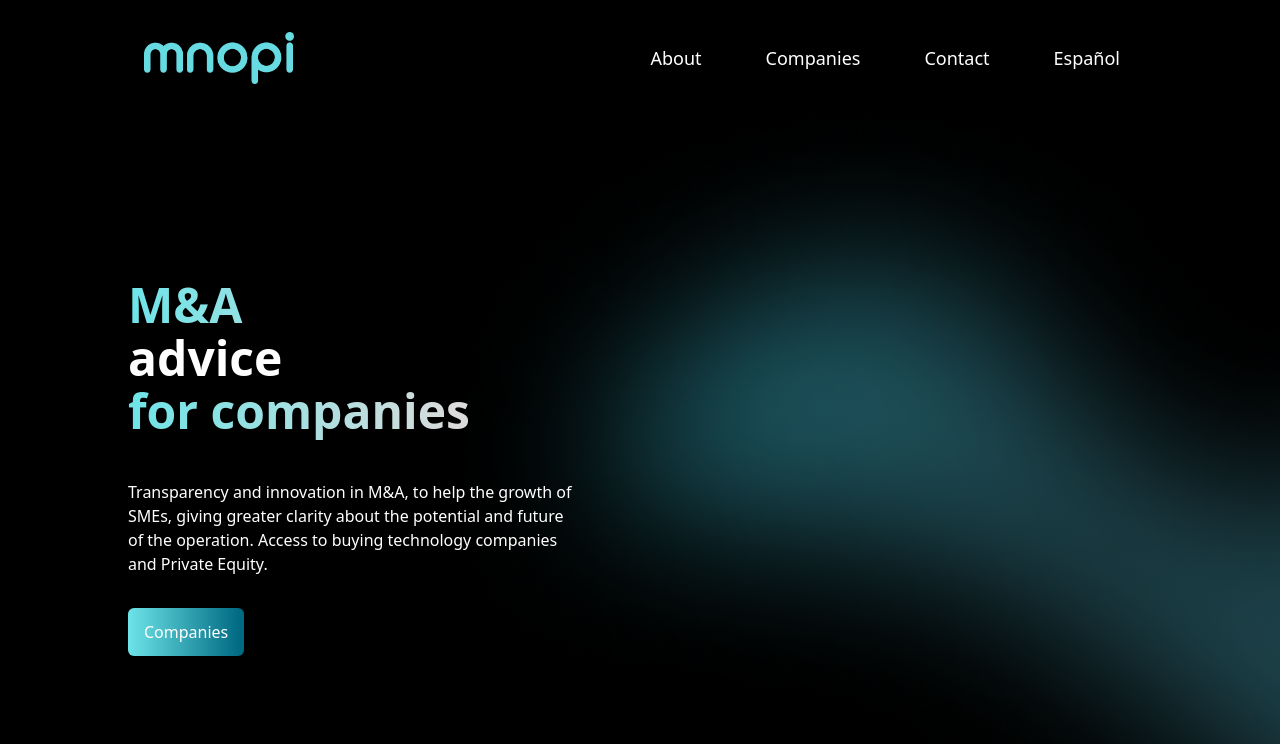
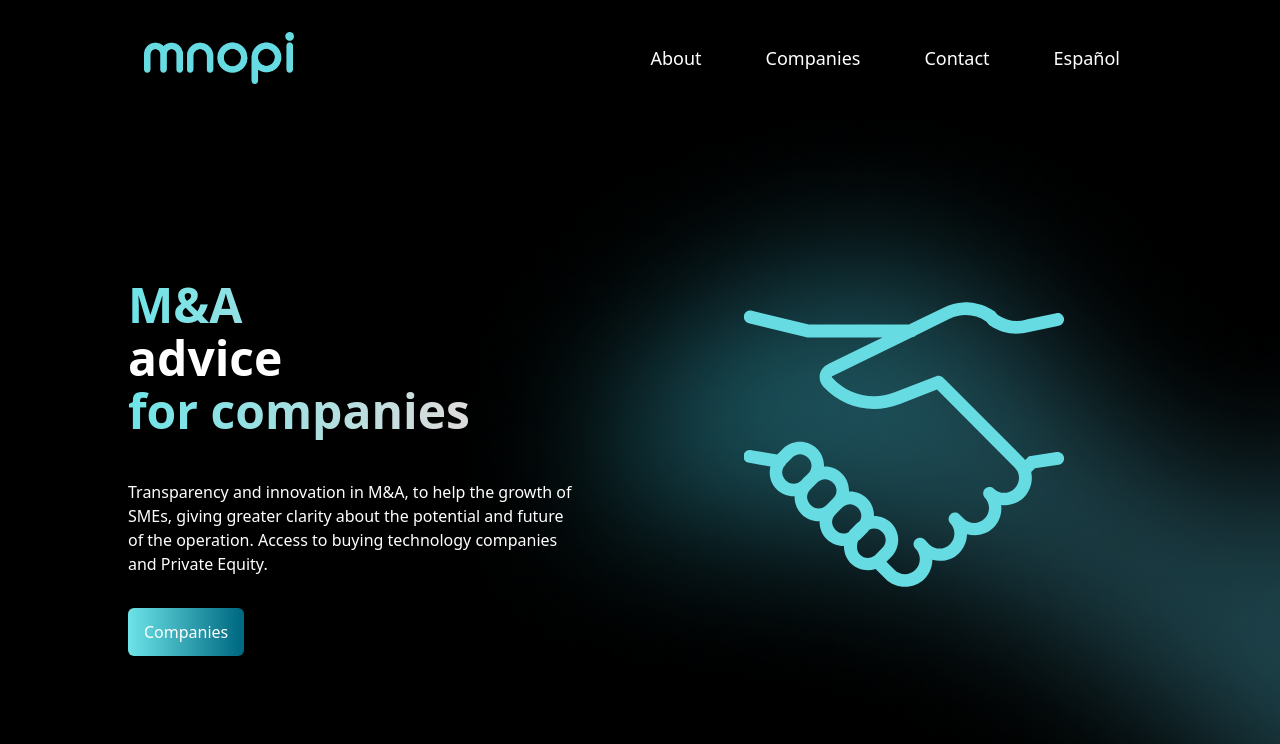
Before and after one commit to j5pu/fatilum, a Next.js app: page /en in a window 1280 px wide. Shown: the top 744 px of the page. Built offline with nearby package versions, Linux system fonts and the light colour scheme.

Commit message:
Optimize About section layout - move handshake to grid column
Handshake icon now positioned as right column in md:grid-cols-2,
sits beside text on desktop and below on mobile. Removed extra mt-8.

Co-authored-by: Copilot <223556219+Copilot@users.noreply.github.com>

```diff
--- a/src/components/About/About.tsx
+++ b/src/components/About/About.tsx
@@ -47,11 +47,11 @@ export function About() {
                             </div>
                         </Reveal>
                     </div>
+                    <MotionTransition className="flex items-center justify-center">
+                        <Image src="/assets/Handshake.svg" alt="Card" width={300} height={300}
+                               className="h-auto w-64 md:w-80" />
+                    </MotionTransition>
                 </div>
-                <MotionTransition className="flex items-center justify-center mt-8">
-                    <Image src="/assets/Handshake.svg" alt="Card" width={300} height={300}
-                           className="h-auto w-64 md:w-80" />
-                </MotionTransition>
             </div>
         )
     }
```
